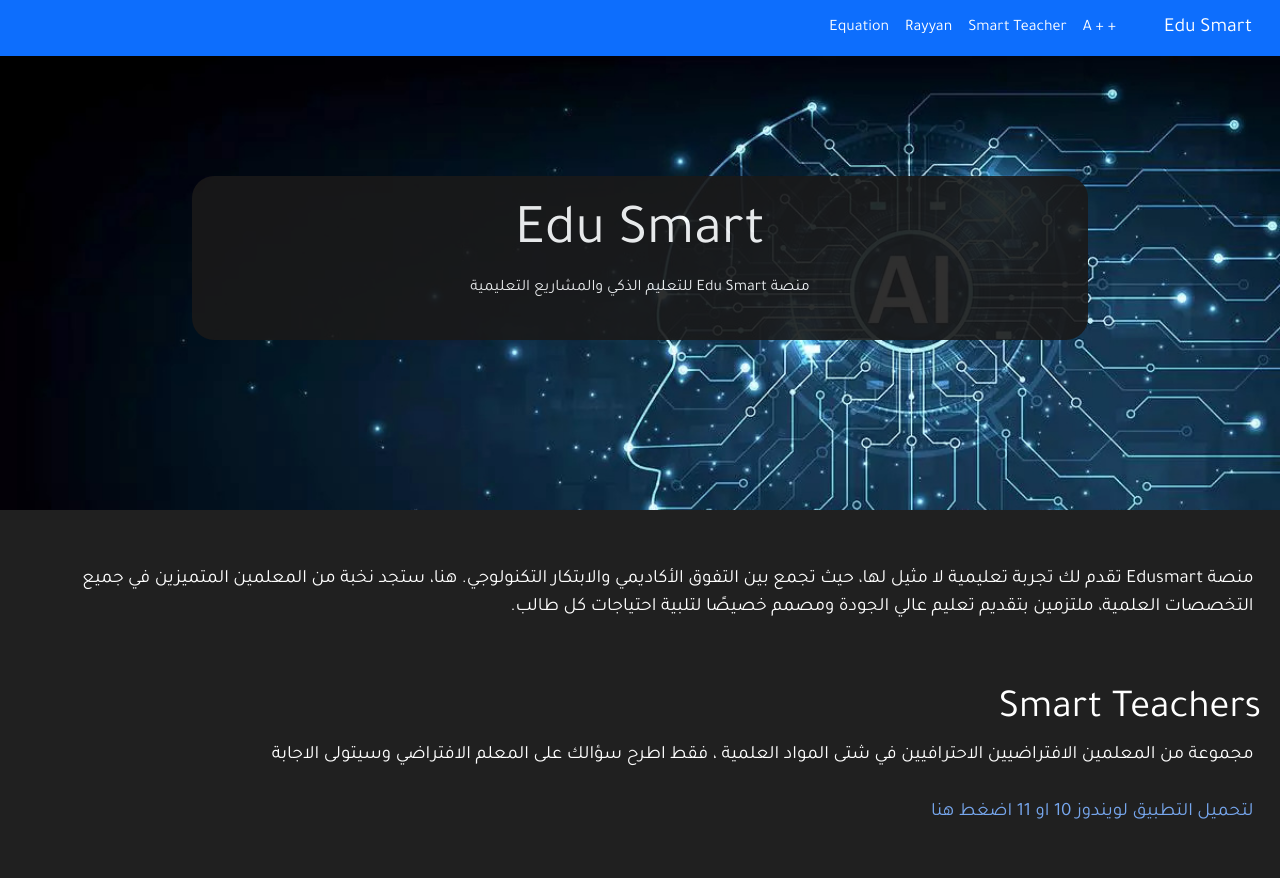
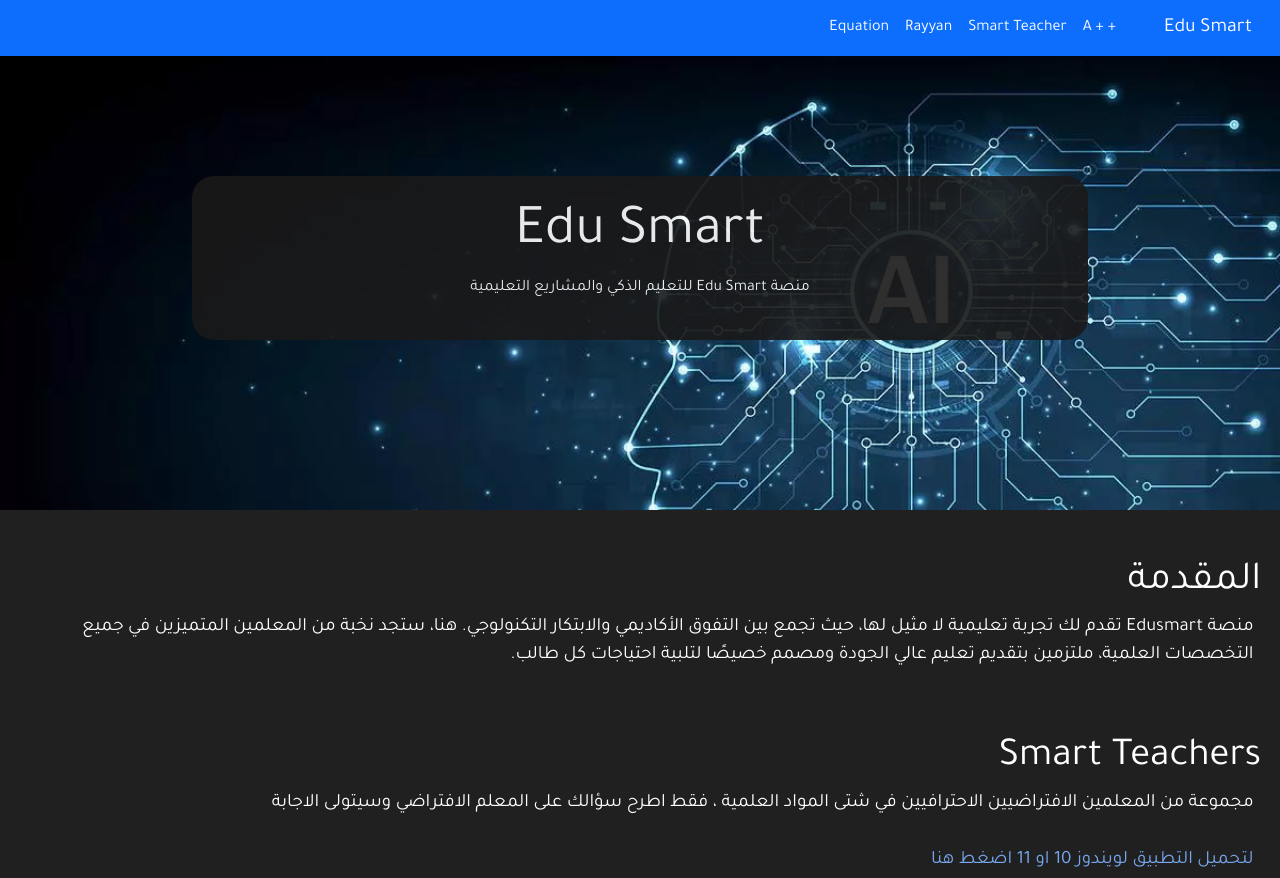
Before and after one commit to education-smart/edu, a plain HTML site: page index.html in a window 1280 px wide. Shown: the top 878 px of the page. Drawn offline with Linux system fonts and the light colour scheme.

Commit message:
Update index.html

```diff
--- a/index.html
+++ b/index.html
@@ -102,7 +102,7 @@
         <br>
         <br>
 
-        <h1 class="Title"></h1>
+        <h1 class="Title">المقدمة</h1>
         <p class="Text">
             منصة Edusmart تقدم لك تجربة تعليمية لا مثيل لها، حيث تجمع بين التفوق الأكاديمي والابتكار التكنولوجي. هنا، ستجد نخبة من المعلمين المتميزين في جميع التخصصات العلمية، ملتزمين بتقديم تعليم عالي الجودة ومصمم خصيصًا لتلبية احتياجات كل طالب.
         </p>
```
